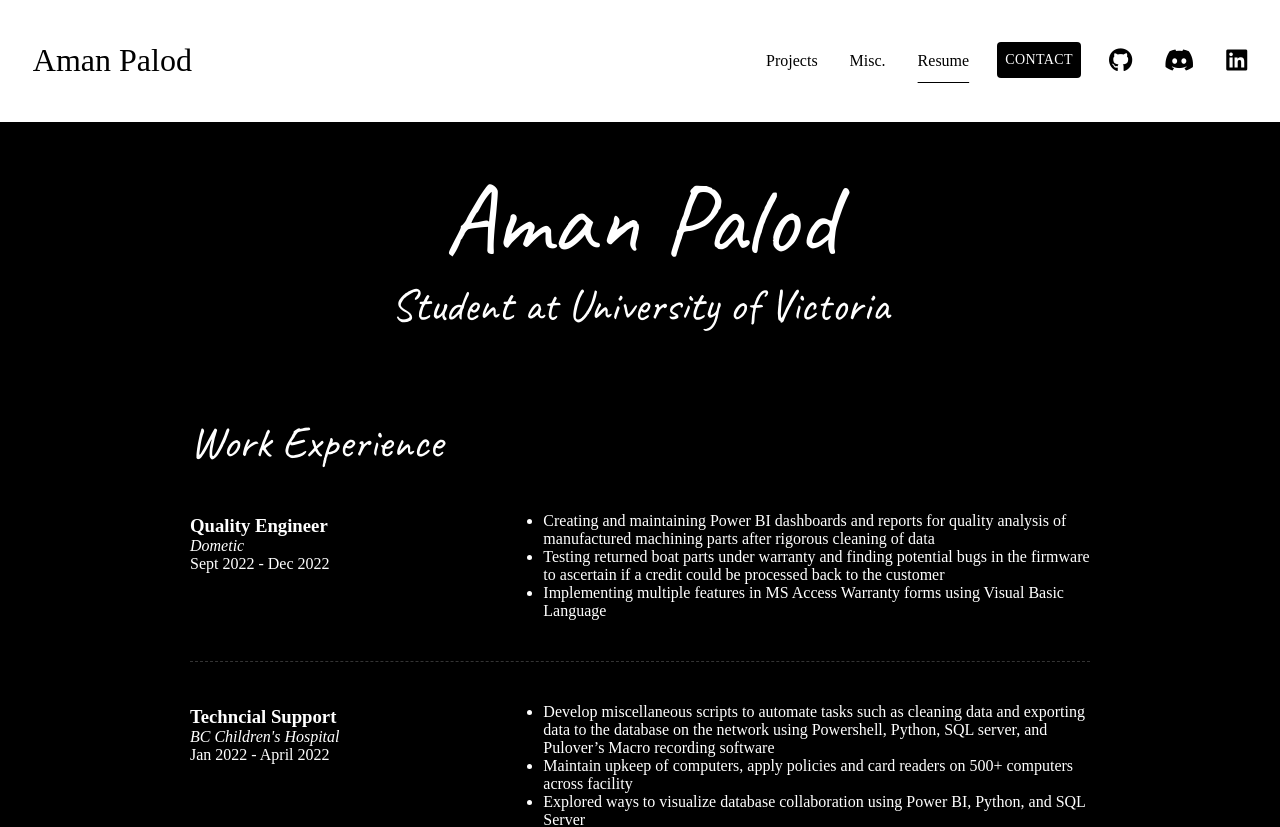
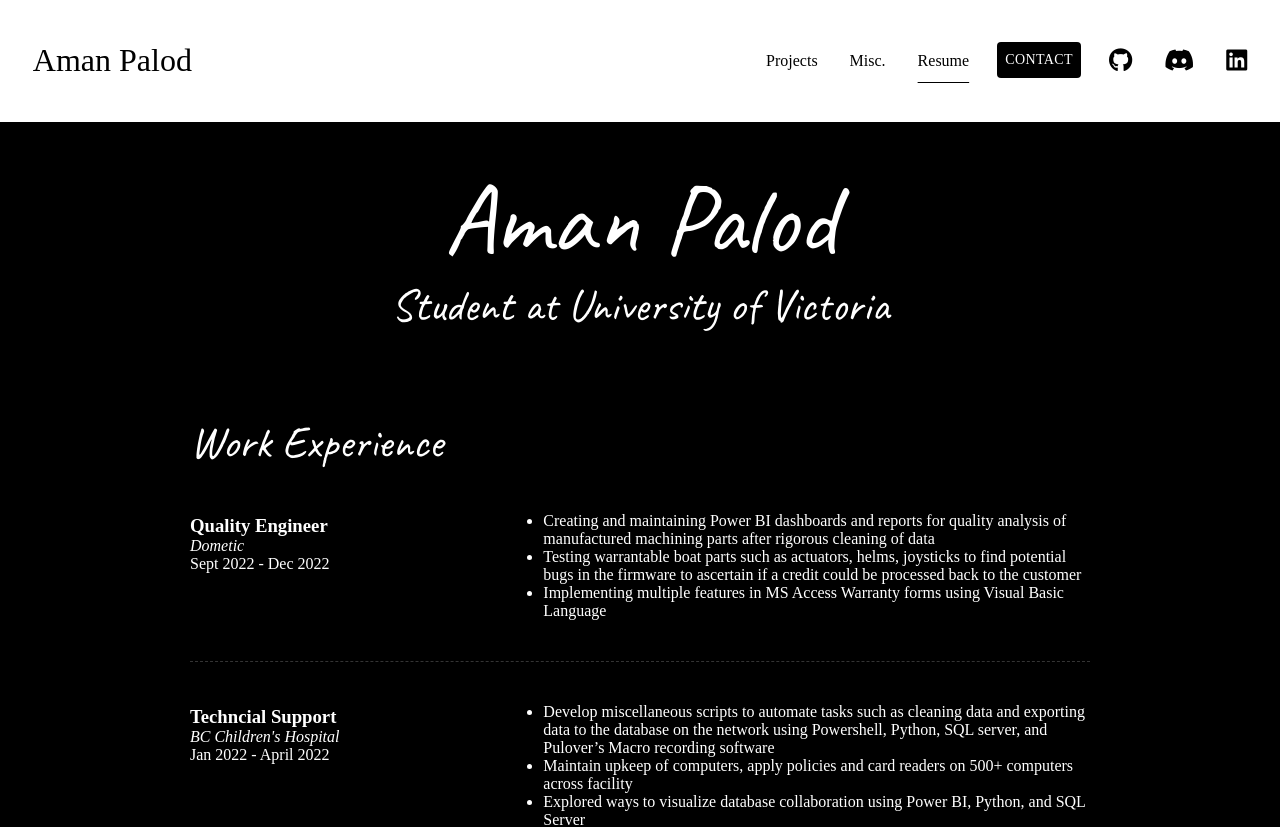
Before and after one commit to palodaman/personal-website, a React (Create React App) app: page /resume in a window 1280 px wide. Shown: the top 827 px of the page. Built offline with nearby package versions, Linux system fonts and the light colour scheme.

Commit message:
updated resume

```diff
--- a/src/pages/Misc.js
+++ b/src/pages/Misc.js
@@ -32,7 +32,7 @@ export default function Misc(){
       <li> A Scanner Darkly by Philip K. Dick</li>
       <li> A Hitchhiker's Guide to the Galaxy by Douglas Adams</li>
       <li> The Restaurant at the end of the Galaxy by Douglas Adams</li>
-      <li> the Talented Mr. Ripley</li>
+      <li> The Talented Mr. Ripley by Anthony Minghella</li>
       <li> Mexican Gothic by Sylvia Garcia</li>
 
       <li> The Hunger Games trilogy, by Suzzane Collins</li>
--- a/src/pages/Resume.js
+++ b/src/pages/Resume.js
@@ -36,7 +36,7 @@ export default function Resume(){
                 {/* <!-- <p>Optional list:</p> --> */}
                 <ul>
                   <li>Creating and maintaining Power BI dashboards and reports for quality analysis of manufactured machining parts after rigorous cleaning of data</li>
-                  <li>Testing returned boat parts under warranty and finding potential bugs in the firmware to ascertain if a credit could be processed back to the customer</li>
+                  <li>Testing warrantable boat parts such as actuators, helms, joysticks to find potential bugs in the firmware to ascertain if a credit could be processed back to the customer</li>
                   <li>Implementing multiple features in MS Access Warranty forms using Visual Basic Language</li>
                 </ul>
 
```
